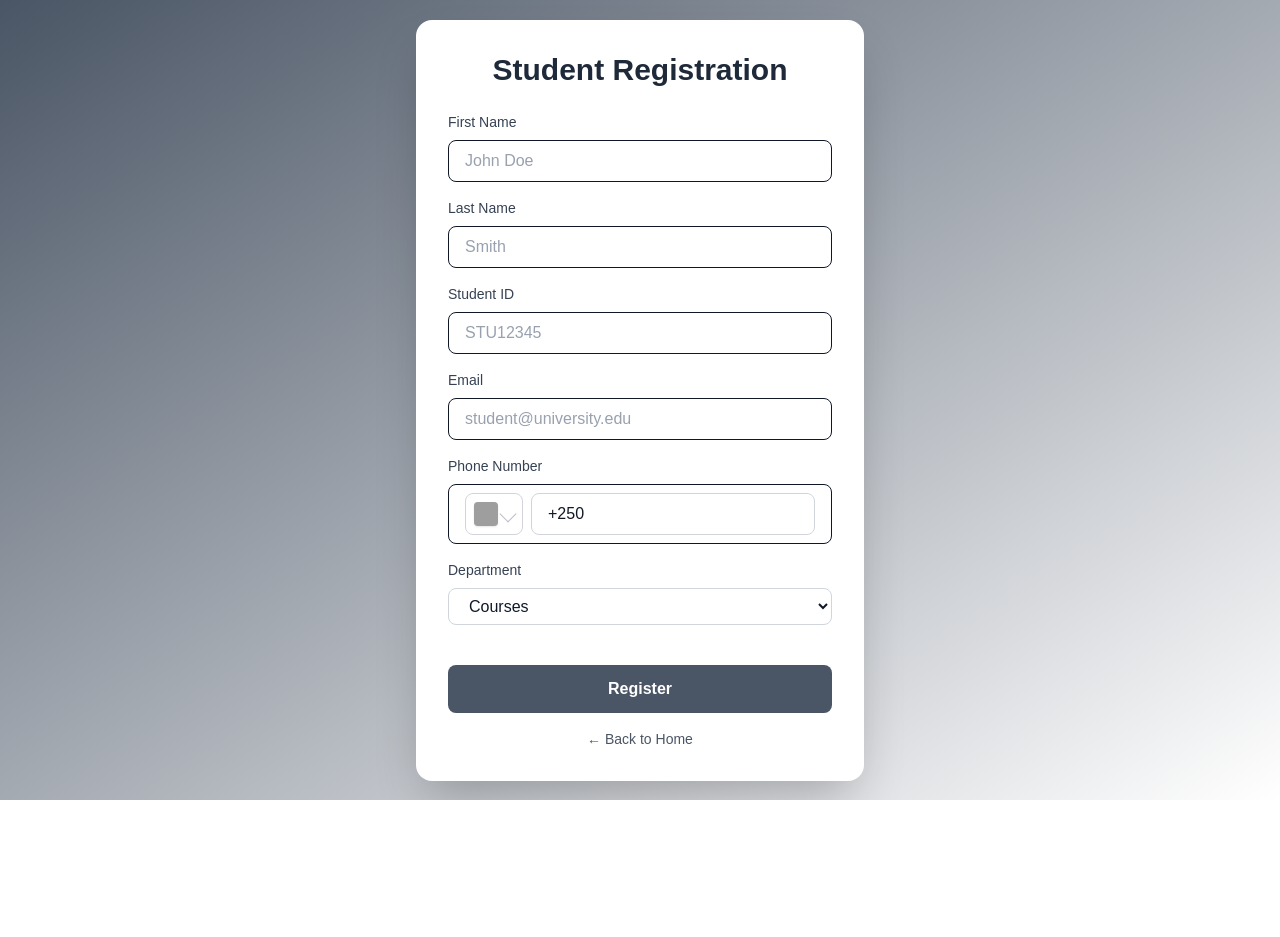
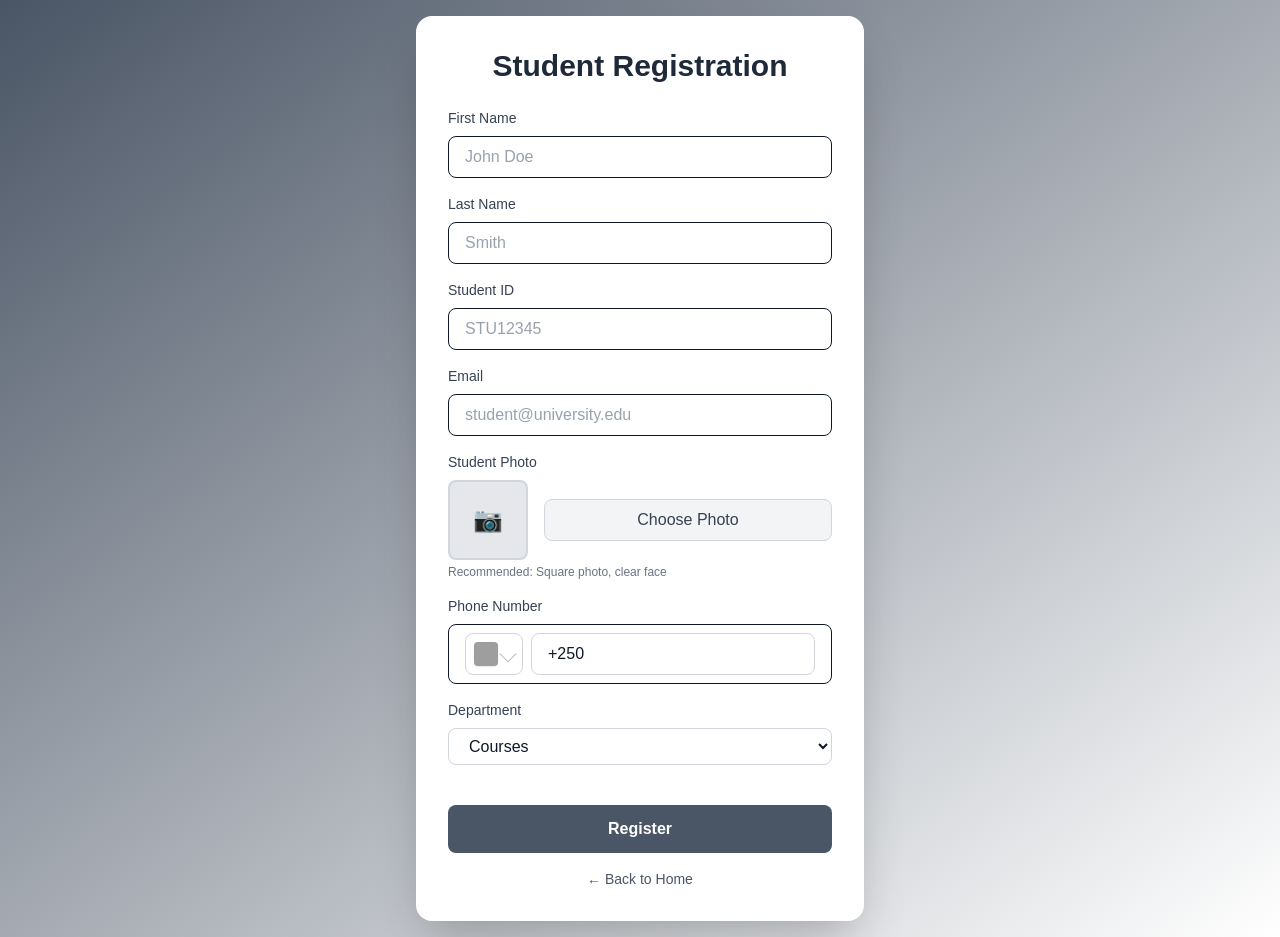
Before and after one commit to tkongolo24/idfy_platform, a Next.js app: page /register in a window 1280 px wide. Before the commit the page ends 800 px from the top, so only its background shows below. Built offline with nearby package versions, Linux system fonts and the light colour scheme; grey boxes are pictures that could not be loaded.

Commit message:
feat: add photo upload functionality to student registration form

```diff
--- a/app/page.js
+++ b/app/page.js
@@ -12,9 +12,11 @@ export default function Home() {
         </div>
 
         <div className="space-y-4">
+          <button className="w-full bg-gray-600 text-white py-3 rounded-lg hover:bg-gray-700 transition-all font-semibold">
           <a href="/register" className="w-full bg-gray-600 text-white py-3 rounded-lg hover:bg-gray-700 transition-all font-semibold">
             Student Registration
           </a>
+          </button>
 
           <button className="w-full bg-gray-600 text-white py-3 rounded-lg hover:bg-gray-700 transition-all font-semibold">
             Verify ID
--- a/app/register/page.js
+++ b/app/register/page.js
@@ -10,8 +10,26 @@ export default function Register() {
     studentId: '',
     email: '',
     contactNumber: '',
-    department: ''
+    department: '',
+    photo: null,
   })
+
+   // State 2: Photo preview
+  const [photoPreview, setPhotoPreview] = useState(null)
+
+  const handlePhotoChange = (e) => {
+  const file = e.target.files[0]
+  if (file) {
+    setFormData(prev => ({ ...prev, photo: file }))
+
+    // Create preview
+    const reader = new FileReader()
+    reader.onloadend = () => {
+      setPhotoPreview(reader.result)
+    }
+    reader.readAsDataURL(file)
+  }
+}
 
   // Function to handle input changes
   const handleChange = (e) => {
@@ -101,6 +119,45 @@ export default function Register() {
             />
           </div>
 
+          {/* Photo Upload */}
+    <div>
+    <label className="block text-sm font-medium text-gray-700 mb-2">
+        Student Photo
+    </label>
+    <div className="flex items-center space-x-4">
+    {/* Preview */}
+    <div className="flex-shrink-0">
+      {photoPreview ? (
+        <img
+          src={photoPreview}
+          alt="Preview"
+          className="w-20 h-20 rounded-full object-cover border-2 border-gray-300"
+        />
+      ) : (
+        <div className="w-20 h-20 rounded-lg bg-gray-200 flex items-center justify-center border-2 border-gray-300">
+          <span className="text-gray-400 text-2xl">📷</span>
+        </div>
+      )}
+    </div>
+
+    {/* Upload Button */}
+    <label className="flex-1 cursor-pointer">
+      <div className="px-4 py-2 bg-gray-100 text-gray-700 rounded-lg hover:bg-gray-200 transition-all text-center border border-gray-300">
+        Choose Photo
+      </div>
+      <input
+        type="file"
+        accept="image/*"
+        onChange={handlePhotoChange}
+        className="hidden"
+      />
+       </label>
+    </div>
+    <p className="text-xs text-gray-500 mt-1">
+        Recommended: Square photo, clear face
+    </p>
+    </div>
+
         {/* Phone Number */}
         <div>
         <label className="block text-sm font-medium text-gray-700 mb-2">
```
